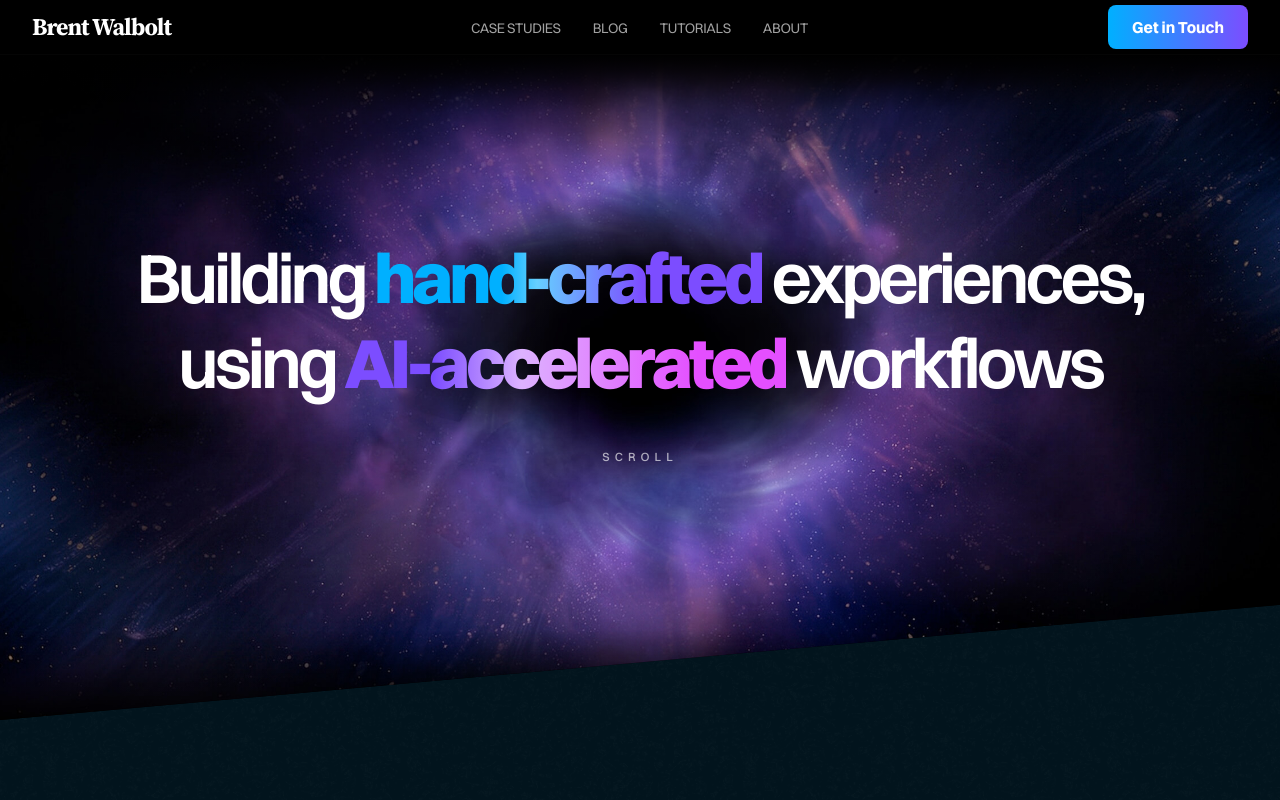
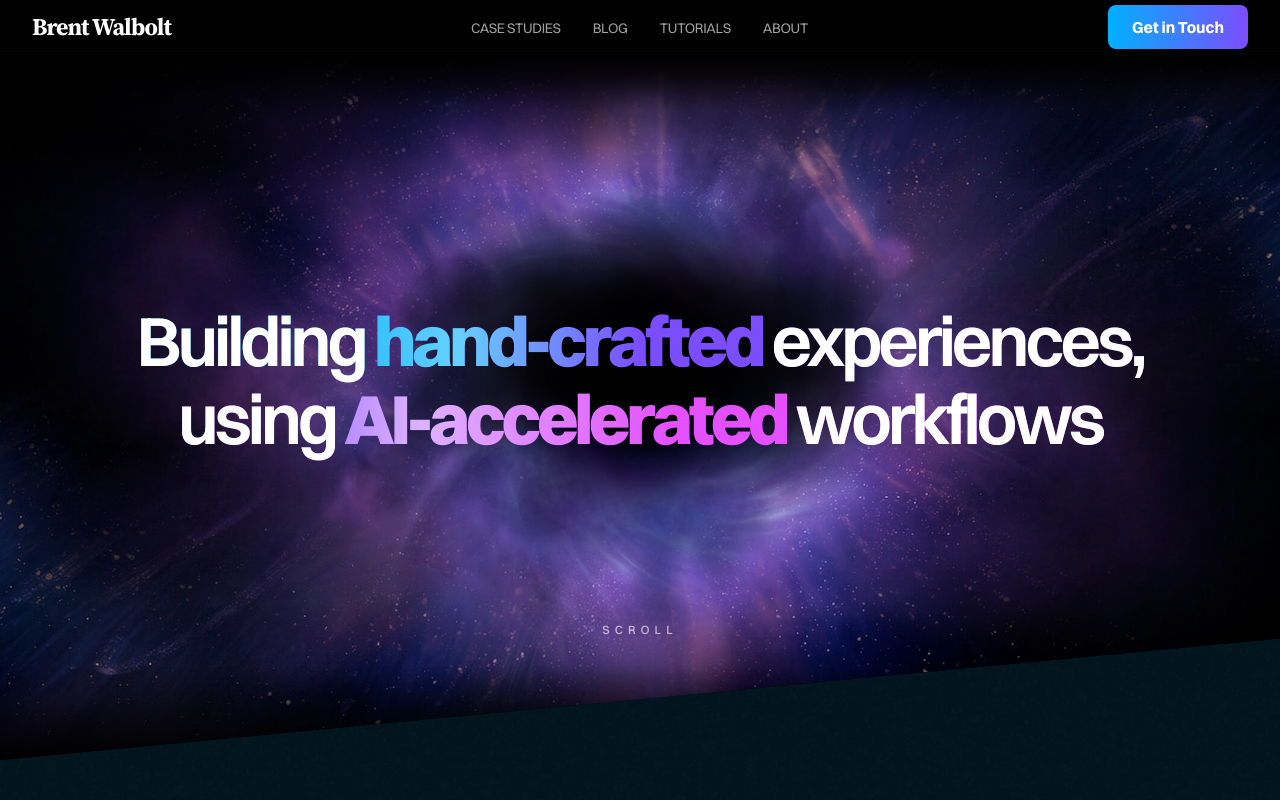
Before and after one commit to bwalbolt/portfolio, a Next.js app: page / in a window 1280 px wide. Shown: the top 800 px of the page. Built offline with nearby package versions, Linux system fonts and the light colour scheme.

Commit message:
improve-homepage-shell-hero: t3

```diff
--- a/src/app/(marketing)/_components/homepage.module.css
+++ b/src/app/(marketing)/_components/homepage.module.css
@@ -8,7 +8,7 @@
   position: relative;
   display: grid;
   align-items: center;
-  min-height: 25rem;
+  height: 25rem;
   overflow: clip;
   background: var(--surface-footer);
   clip-path: polygon(0 0, 100% 0, 100% 84%, 0 100%);
@@ -35,17 +35,15 @@
   position: relative;
   z-index: 1;
   display: grid;
+  height: 100%;
   justify-items: center;
-  gap: var(--space-6);
-  padding-top: 6.25rem;
-  padding-bottom: 4.5rem;
+  align-items: center;
   text-align: center;
 }
 
 .heroTitle {
   display: grid;
-  gap: 0.1em;
-  max-width: 18rem;
+  width: 100%;
   font-family: var(--font-display-family);
   font-size: var(--type-hero);
   font-weight: 600;
@@ -55,32 +53,35 @@
 
 .heroLine {
   display: block;
+  background-clip: text;
+  color: transparent;
+}
+
+.heroLine:first-child {
+  background-image: linear-gradient(
+    90deg,
+    var(--color-accent-blue) 20%,
+    var(--color-accent-blue-soft) 35%,
+    var(--color-accent-purple) 50%
+  );
+}
+
+.heroLine:last-child {
+  background-image: linear-gradient(
+    90deg,
+    var(--color-accent-purple) 15%,
+    #ddb2ff 32%,
+    #e44fff 53%
+  );
+}
+
+.heroLine > span:not(.heroHighlightBlue, .heroHighlightPurple) {
+  color: var(--color-white);
 }
 
 .heroHighlightBlue,
 .heroHighlightPurple {
   font-weight: 800;
-}
-
-.heroHighlightBlue {
-  background: linear-gradient(
-    90deg,
-    var(--color-accent-blue) 33%,
-    var(--color-accent-blue-soft) 42%,
-    var(--color-accent-purple) 69%
-  );
-  background-clip: text;
-  color: transparent;
-}
-
-.heroHighlightPurple {
-  background: linear-gradient(
-    90deg,
-    var(--color-accent-purple) 20%,
-    #ddb2ff 40%,
-    #e44fff 80%
-  );
-  background-clip: text;
   color: transparent;
 }
 
@@ -592,7 +593,7 @@
 
 @media (min-width: 48rem) {
   .hero {
-    min-height: 45rem;
+    height: 95vh;
   }
 
   .heroBackground {
@@ -608,9 +609,7 @@
   }
 
   .heroInner {
-    gap: 3rem;
-    padding-top: 5rem;
-    padding-bottom: 6rem;
+    position: relative;
   }
 
   .heroTitle {
@@ -620,6 +619,10 @@
 
   .heroScroll {
     display: block;
+    position: absolute;
+    bottom: 16%;
+    left: 50%;
+    transform: translateX(-50%);
   }
 
   .sectionStack {
```
Also changed, not shown: .harness/plans/improve-homepage-shell-hero.json, .harness/progress.md, 1 other file (tests, documents, lock files or other folders).
